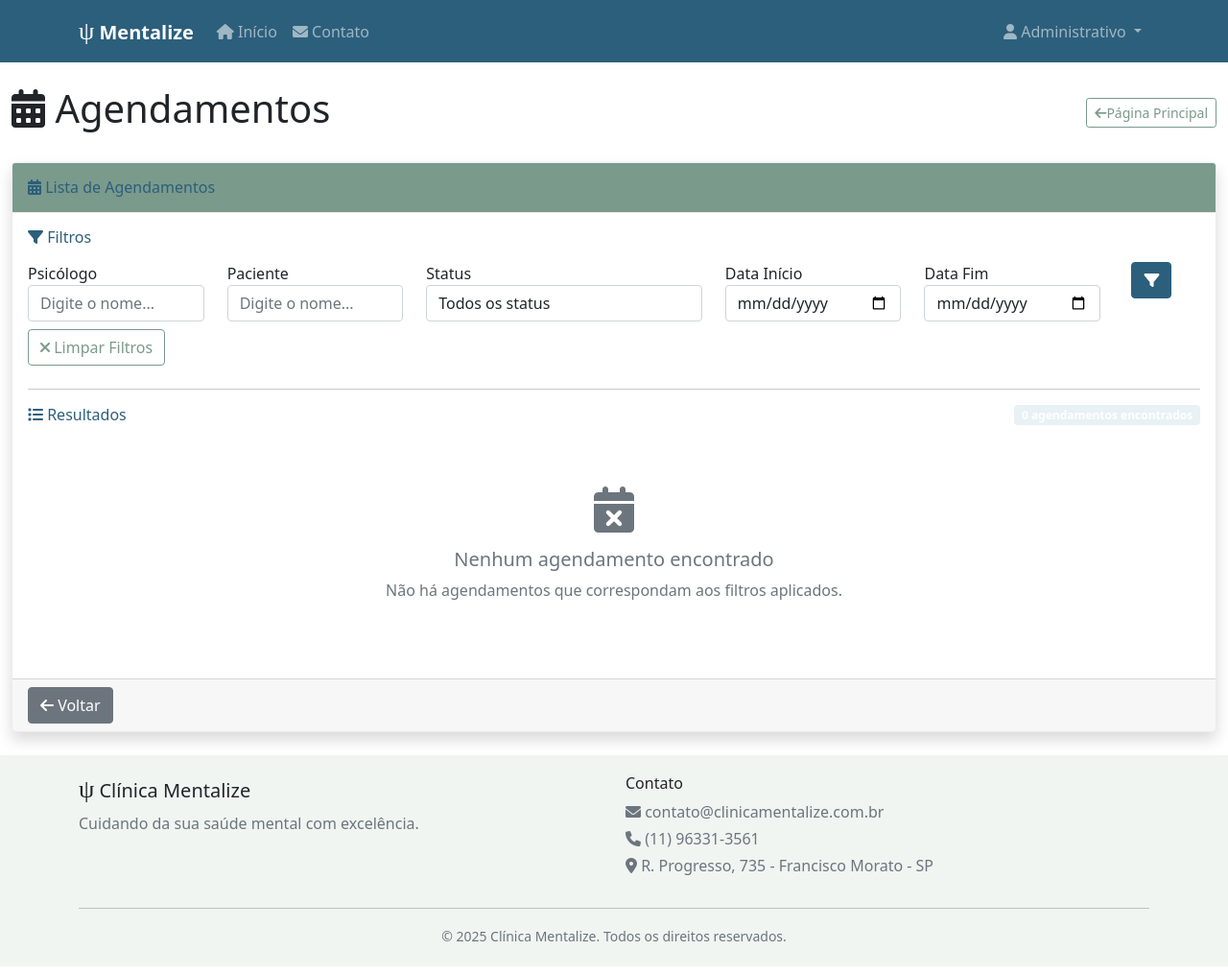
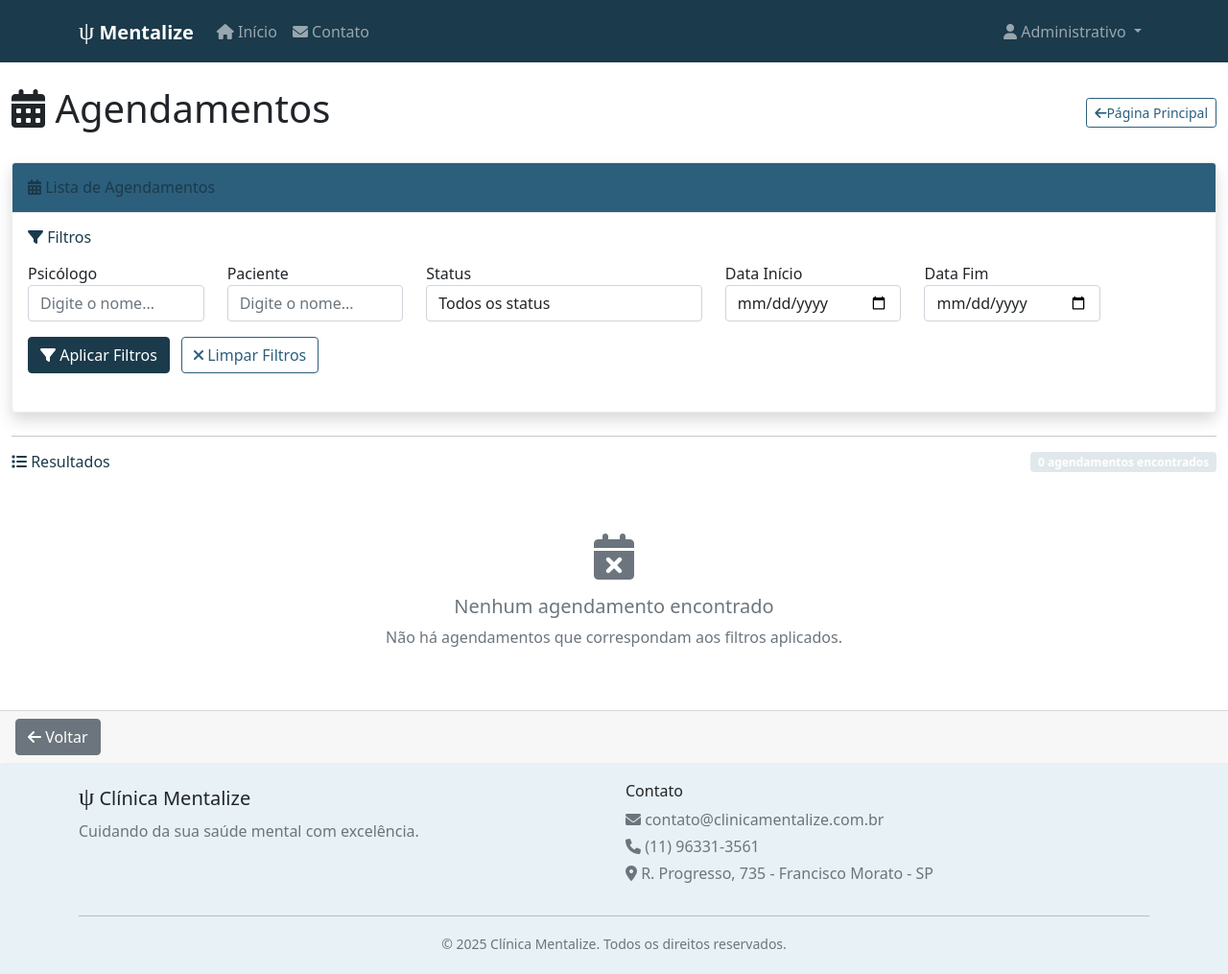
Before and after one commit to natachasiqueira/clinicamentalize, a Flask app: page /admin/agendamentos in a window 1280 px wide. Shown: the whole page at 96% size. Run offline with Flask 3, Linux system fonts and the light colour scheme; a user stored in the database is signed in; data comes from the database, SQL or seed files in the repository; data that the repository does not hold is empty; some libraries are stand-ins or nearby versions.

Commit message:
Melhorias no front.

```diff
--- a/app/templates/admin/agendamentos.html
+++ b/app/templates/admin/agendamentos.html
@@ -74,20 +74,17 @@
                                                    value="{{ filtros.data_fim or '' }}">
                                         </div>
                                     </div>
-                                    <div class="col-md-1">
-                                        <div class="form-group">
-                                            <label>&nbsp;</label>
-                                            <button type="submit" class="btn btn-primary btn-block">
-                                                <i class="fas fa-filter"></i>
-                                            </button>
-                                        </div>
-                                    </div>
                                 </div>
-                                <div class="row mt-2">
+                                <div class="row mt-3">
                                     <div class="col-12">
+                                        <button type="submit" class="btn btn-primary me-2">
+                                            <i class="fas fa-filter"></i> Aplicar Filtros
+                                        </button>
                                         <a href="{{ url_for('admin.agendamentos') }}" class="btn btn-outline-secondary">
                                             <i class="fas fa-times"></i> Limpar Filtros
                                         </a>
+                                    </div>
+                                </div>
                                     </div>
                                 </div>
                             </form>
--- a/app/templates/base.html
+++ b/app/templates/base.html
@@ -11,17 +11,17 @@
     <link rel="stylesheet" href="https://cdnjs.cloudflare.com/ajax/libs/font-awesome/6.0.0/css/all.min.css">
 
     <style>
-        /* Paleta Simplificada - Apenas Azul Petróleo e Verde Sálvia */
+        /* Paleta Atualizada - Azul Escuro e Azul Petróleo */
         :root {
-            --primary-color: #2C5F7C;          /* Azul Petróleo */
-            --primary-light: #4A7A96;          /* Azul Petróleo Claro */
-            --primary-dark: #1E4A5F;           /* Azul Petróleo Escuro */
-            --primary-lighter: #E8F1F5;        /* Azul Petróleo Muito Claro */
+            --primary-color: #1B3A4B;          /* Azul Escuro (novo) */
+            --primary-light: #2C5F7C;          /* Azul Escuro Claro */
+            --primary-dark: #0F2A36;           /* Azul Escuro Muito Escuro */
+            --primary-lighter: #E1E8EB;        /* Azul Escuro Muito Claro */
 
-            --secondary-color: #7A9A8B;        /* Verde Sálvia */
-            --secondary-light: #9BB5A8;        /* Verde Sálvia Claro */
-            --secondary-dark: #5A7A6B;         /* Verde Sálvia Escuro */
-            --secondary-lighter: #F0F5F2;      /* Verde Sálvia Muito Claro */
+            --secondary-color: #2C5F7C;        /* Azul Petróleo (antigo primary) */
+            --secondary-light: #4A7A96;        /* Azul Petróleo Claro */
+            --secondary-dark: #1E4A5F;         /* Azul Petróleo Escuro */
+            --secondary-lighter: #E8F1F5;      /* Azul Petróleo Muito Claro */
 
             --neutral-light: #F8F9FA;          /* Cinza Muito Claro */
             --neutral-medium: #E9ECEF;         /* Cinza Claro */
@@ -29,10 +29,10 @@
             --white: #FFFFFF;                  /* Branco */
 
             /* Cores personalizadas para cards estatísticos */
-            --card-color-1: var(--secondary-color);      /* Verde Sálvia */
-            --card-color-2: var(--primary-color);        /* Azul Petróleo */
-            --card-color-3: var(--secondary-light);      /* Verde Sálvia Claro */
-            --card-color-4: var(--primary-light);        /* Azul Petróleo Claro */
+            --card-color-1: var(--secondary-color);      /* Azul Petróleo */
+            --card-color-2: var(--primary-color);        /* Azul Escuro */
+            --card-color-3: var(--secondary-light);      /* Azul Petróleo Claro */
+            --card-color-4: var(--primary-light);        /* Azul Escuro Claro */
         }
 
         /* Sobrescrever todas as cores do Bootstrap */
--- a/app/templates/index.html
+++ b/app/templates/index.html
@@ -187,7 +187,7 @@
 
 <style>
 .hero-section {
-    background: linear-gradient(135deg, var(--primary-color) 0%, var(--primary-light) 100%);
+    background-color: var(--primary-color);
     min-height: 80vh;
     display: flex;
     align-items: center;
```
